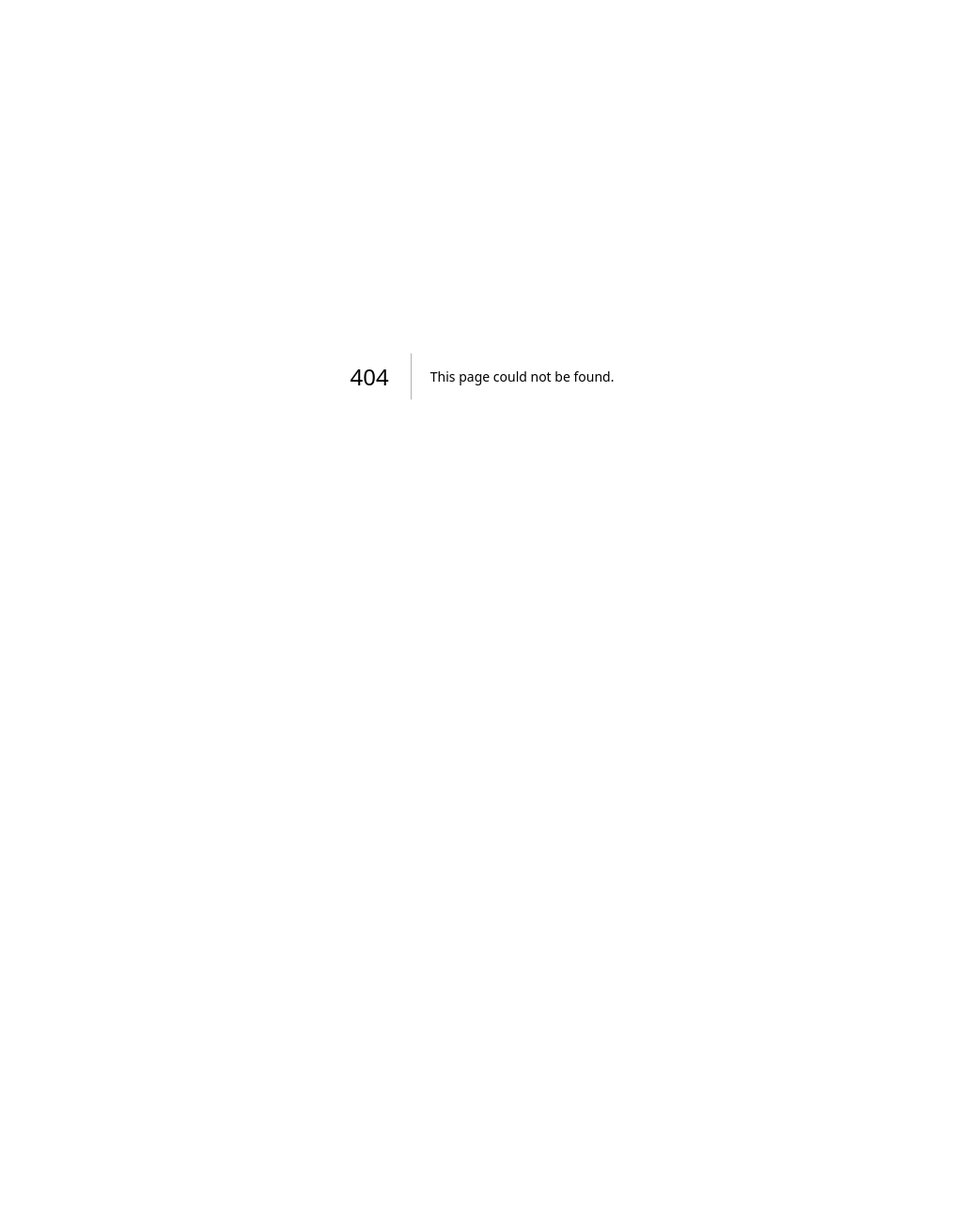
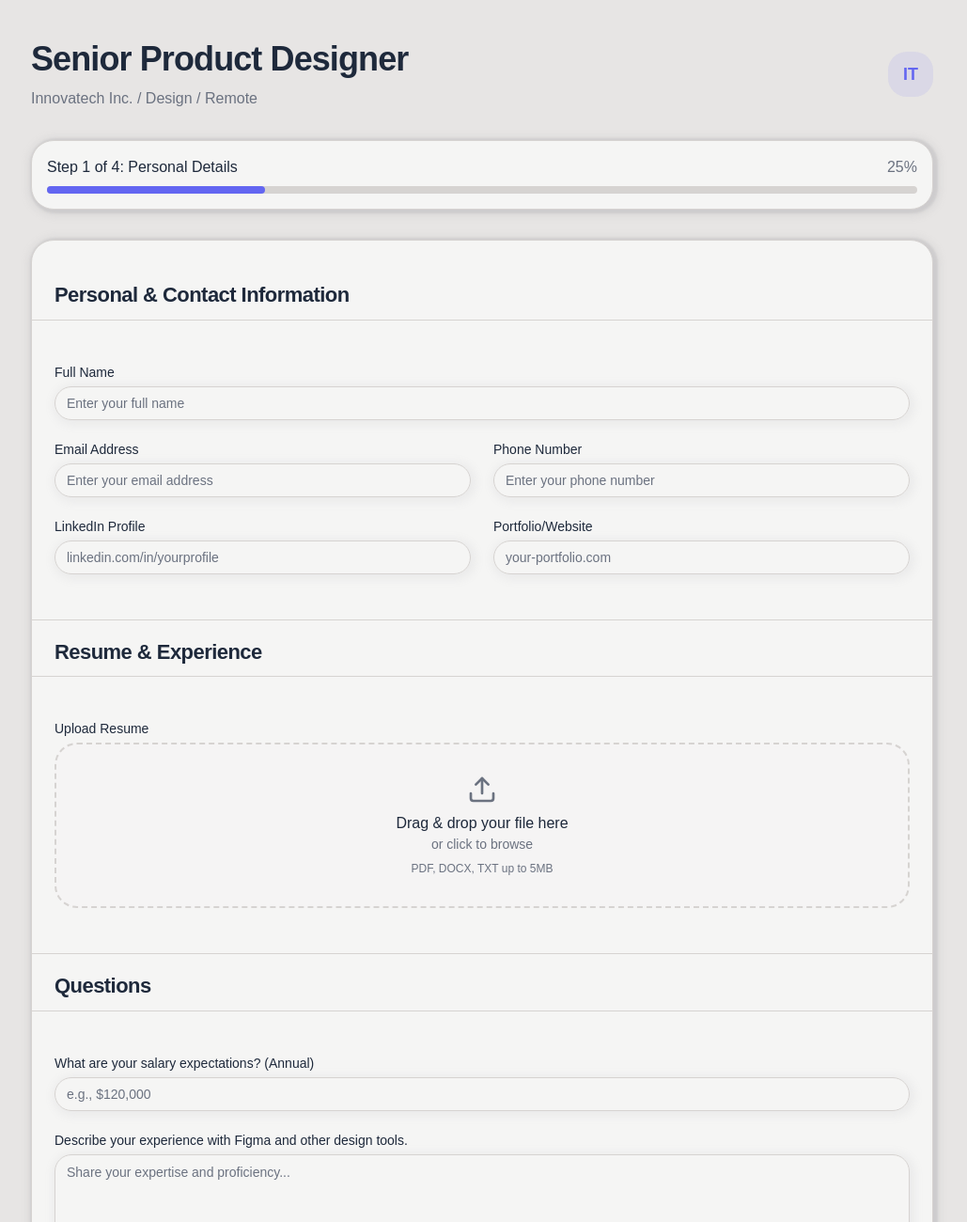
Before and after one commit to tashifkhan/TalentSync-HR-Dashboard, a Next.js app: page /job-application in a window 1280 px wide. Before the commit this address had no page. Shown: the top 1300 px of the page at 94% size, without its empty margins (127-1156 px from the left). Before the commit the page ends 800 px from the top, so only its background shows below. Built offline with nearby package versions, Linux system fonts and the light colour scheme.

Commit message:
added application form

```diff
--- /dev/null
+++ b/app/(client-pages)/job-application/page.tsx
@@ -0,0 +1,188 @@
+"use client"
+
+import { useState } from "react"
+import { Button } from "@/components/ui/button"
+import { Card } from "@/components/ui/card"
+import { Input } from "@/components/ui/input"
+import { Label } from "@/components/ui/label"
+import { Textarea } from "@/components/ui/textarea"
+import { Upload, ArrowRight, ArrowLeft } from "lucide-react"
+
+export default function JobApplicationPage() {
+  const [currentStep, setCurrentStep] = useState(1)
+  const totalSteps = 4
+  const progress = (currentStep / totalSteps) * 100
+
+  return (
+    <div className="relative flex min-h-screen w-full flex-col bg-background">
+      <div className="flex h-full grow flex-col">
+        <div className="px-4 sm:px-8 md:px-20 lg:px-40 flex flex-1 justify-center py-5 sm:py-10">
+          <div className="flex flex-col max-w-[960px] flex-1 gap-8">
+            {/* Page Heading */}
+            <div className="flex flex-wrap justify-between gap-4 items-center">
+              <div className="flex flex-col gap-2">
+                <h1 className="text-3xl sm:text-4xl font-black leading-tight tracking-tight">
+                  Senior Product Designer
+                </h1>
+                <p className="text-muted-foreground text-base font-normal">
+                  Innovatech Inc. / Design / Remote
+                </p>
+              </div>
+              <div className="bg-primary/10 rounded-lg size-12 flex items-center justify-center">
+                <span className="text-primary font-bold text-lg">IT</span>
+              </div>
+            </div>
+
+            {/* Progress Bar */}
+            <Card className="p-4">
+              <div className="flex flex-col gap-2">
+                <div className="flex gap-6 justify-between">
+                  <p className="text-base font-medium">
+                    Step {currentStep} of {totalSteps}: Personal Details
+                  </p>
+                  <p className="text-muted-foreground text-base font-medium">{progress}%</p>
+                </div>
+                <div className="rounded-full bg-secondary h-2">
+                  <div
+                    className="h-2 rounded-full bg-primary transition-all duration-300"
+                    style={{ width: `${progress}%` }}
+                  ></div>
+                </div>
+              </div>
+            </Card>
+
+            {/* Form Section */}
+            <Card className="flex flex-col">
+              {/* Section 1: Personal & Contact Information */}
+              <div className="border-b">
+                <h2 className="text-[22px] font-bold leading-tight tracking-tight px-6 pb-3 pt-5">
+                  Personal & Contact Information
+                </h2>
+              </div>
+              <div className="p-6">
+                <div className="grid grid-cols-1 md:grid-cols-2 gap-x-6 gap-y-6">
+                  <div className="col-span-1 md:col-span-2">
+                    <Label htmlFor="fullName">Full Name</Label>
+                    <Input
+                      id="fullName"
+                      placeholder="Enter your full name"
+                      className="mt-2"
+                    />
+                  </div>
+                  <div>
+                    <Label htmlFor="email">Email Address</Label>
+                    <Input
+                      id="email"
+                      type="email"
+                      placeholder="Enter your email address"
+                      className="mt-2"
+                    />
+                  </div>
+                  <div>
+                    <Label htmlFor="phone">Phone Number</Label>
+                    <Input
+                      id="phone"
+                      type="tel"
+                      placeholder="Enter your phone number"
+                      className="mt-2"
+                    />
+                  </div>
+                  <div>
+                    <Label htmlFor="linkedin">LinkedIn Profile</Label>
+                    <Input
+                      id="linkedin"
+                      placeholder="linkedin.com/in/yourprofile"
+                      className="mt-2"
+                    />
+                  </div>
+                  <div>
+                    <Label htmlFor="portfolio">Portfolio/Website</Label>
+                    <Input
+                      id="portfolio"
+                      placeholder="your-portfolio.com"
+                      className="mt-2"
+                    />
+                  </div>
+                </div>
+              </div>
+
+              {/* Section 2: Resume & Experience */}
+              <div className="border-t border-b">
+                <h2 className="text-[22px] font-bold leading-tight tracking-tight px-6 pb-3 pt-5">
+                  Resume & Experience
+                </h2>
+              </div>
+              <div className="p-6">
+                <div className="flex flex-col gap-2">
+                  <Label>Upload Resume</Label>
+                  <div className="relative flex w-full cursor-pointer flex-col items-center justify-center rounded-xl border-2 border-dashed border-border bg-accent/10 p-8 text-center transition-colors hover:border-primary hover:bg-primary/5">
+                    <Upload className="size-8 text-muted-foreground mb-2" />
+                    <p className="font-medium">Drag & drop your file here</p>
+                    <p className="text-muted-foreground text-sm">or click to browse</p>
+                    <p className="text-muted-foreground text-xs mt-2">
+                      PDF, DOCX, TXT up to 5MB
+                    </p>
+                    <input
+                      className="absolute inset-0 h-full w-full opacity-0 cursor-pointer"
+                      type="file"
+                      accept=".pdf,.docx,.txt"
+                    />
+                  </div>
+                </div>
+              </div>
+
+              {/* Section 3: Custom Questions */}
+              <div className="border-t border-b">
+                <h2 className="text-[22px] font-bold leading-tight tracking-tight px-6 pb-3 pt-5">
+                  Questions
+                </h2>
+              </div>
+              <div className="p-6 space-y-6">
+                <div>
+                  <Label htmlFor="salary">What are your salary expectations? (Annual)</Label>
+                  <Input
+                    id="salary"
+                    placeholder="e.g., $120,000"
+                    className="mt-2"
+                  />
+                </div>
+                <div>
+                  <Label htmlFor="experience">
+                    Describe your experience with Figma and other design tools.
+                  </Label>
+                  <Textarea
+                    id="experience"
+                    placeholder="Share your expertise and proficiency..."
+                    className="mt-2 min-h-[120px]"
+                  />
+                </div>
+              </div>
+
+              {/* Navigation Buttons */}
+              <div className="flex flex-wrap justify-between gap-4 p-6 border-t">
+                <Button
+                  variant="outline"
+                  size="lg"
+                  onClick={() => setCurrentStep(Math.max(1, currentStep - 1))}
+                  disabled={currentStep === 1}
+                  className="gap-2"
+                >
+                  <ArrowLeft className="size-4" />
+                  Back
+                </Button>
+                <Button
+                  size="lg"
+                  onClick={() => setCurrentStep(Math.min(totalSteps, currentStep + 1))}
+                  className="gap-2"
+                >
+                  {currentStep === totalSteps ? "Submit Application" : "Next Step"}
+                  <ArrowRight className="size-4" />
+                </Button>
+              </div>
+            </Card>
+          </div>
+        </div>
+      </div>
+    </div>
+  )
+}
```
